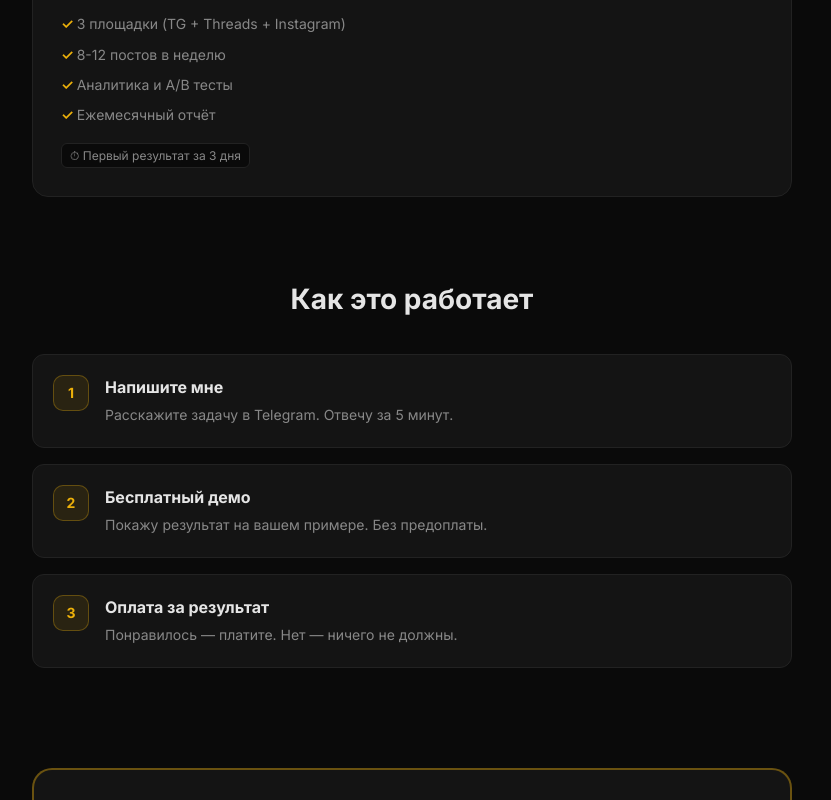
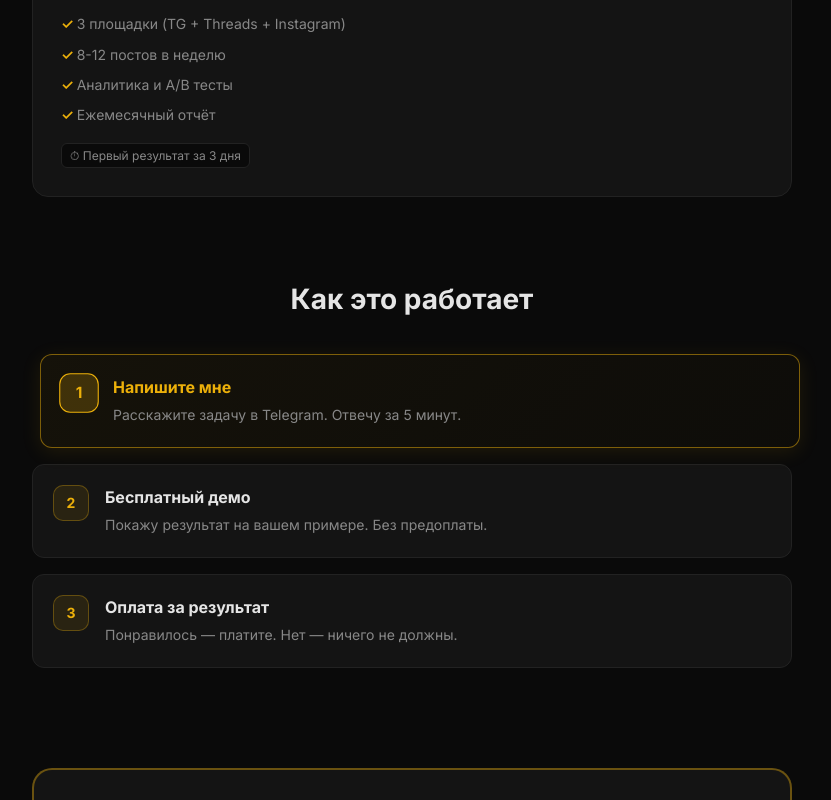
Before and after one commit to maximgalson/vanya-ai-site, a website: page index.html in a window 1280 px wide. In both pictures the pointer is over the element 640 px from the left and 2695 px from the top of the page. Shown: the part 2295-3095 px from the top of the page, without its empty margins (228-1059 px from the left). Drawn offline with Linux system fonts and the light colour scheme.

Commit message:
✨ Hover effect on 'How it works' steps

```diff
--- a/index.html
+++ b/index.html
@@ -220,6 +220,22 @@
             border: 1px solid var(--border);
             border-radius: 12px;
             padding: 20px;
+            transition: all 0.3s ease;
+            cursor: default;
+        }
+        .step:hover {
+            border-color: rgba(236,176,10,0.5);
+            background: linear-gradient(135deg, rgba(236,176,10,0.05), rgba(236,176,10,0.02));
+            transform: translateX(8px);
+            box-shadow: 0 4px 20px rgba(236,176,10,0.1);
+        }
+        .step:hover .step-num {
+            background: rgba(236,176,10,0.2);
+            border-color: var(--accent);
+            transform: scale(1.1);
+        }
+        .step:hover h4 {
+            color: var(--accent);
         }
         .step-num {
             flex-shrink: 0;
@@ -233,7 +249,9 @@
             font-weight: 700;
             font-size: 14px;
             color: var(--accent);
+            transition: all 0.3s ease;
         }
+        .step h4 { transition: color 0.3s ease; }
         .step h4 { font-size: 16px; margin-bottom: 4px; }
         .step p { font-size: 14px; color: var(--muted); }
 
```
